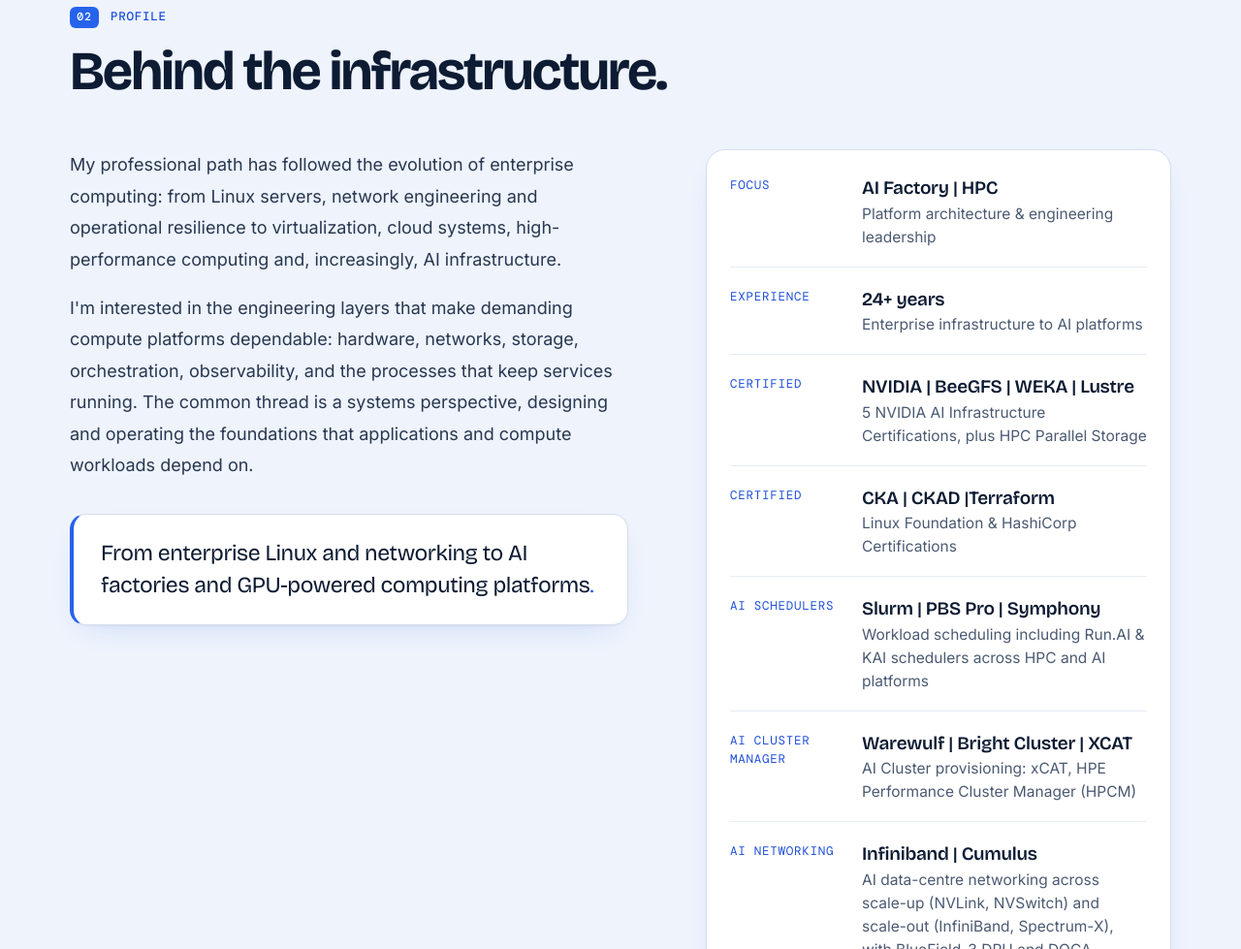
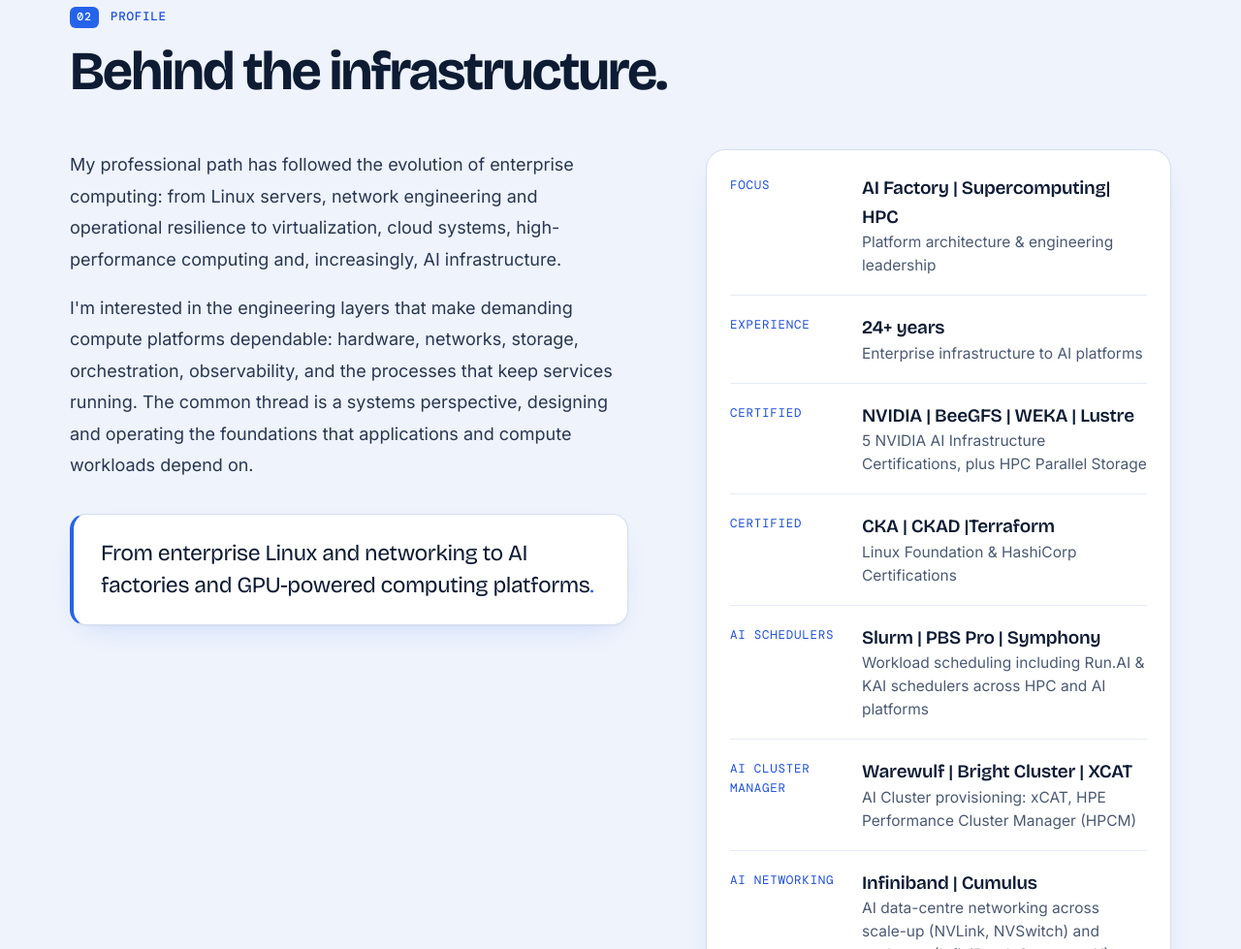
Before and after one commit to amitabhmca/Amitabh-Portfolio, a plain HTML site: page index.html in a window 1280 px wide. Shown: the part 4325-5304 px from the top of the page at 97% size. Drawn offline with nearby package versions, Linux system fonts and the light colour scheme.

Commit message:
Update index.html

```diff
--- a/index.html
+++ b/index.html
@@ -1006,7 +1006,7 @@ svg.icon { width: 1em; height: 1em; flex-shrink: 0; }
                     <blockquote class="about-quote">From enterprise Linux and networking to AI factories and GPU-powered computing platforms<span>.</span></blockquote>
                 </div>
                 <dl class="facts">
-                    <div><dt class="mono">Focus</dt><dd><b>AI Factory | HPC</b>Platform architecture &amp; engineering leadership</dd></div>
+                    <div><dt class="mono">Focus</dt><dd><b>AI Factory | Supercomputing| HPC</b>Platform architecture &amp; engineering leadership</dd></div>
                     <div><dt class="mono">Experience</dt><dd><b>24+ years</b>Enterprise infrastructure to AI platforms</dd></div>
                     <div><dt class="mono">Certified</dt><dd><b>NVIDIA | BeeGFS | WEKA | Lustre</b>5 NVIDIA AI Infrastructure Certifications, plus HPC Parallel Storage</dd></div>
                     <div><dt class="mono">Certified</dt><dd><b>CKA | CKAD |Terraform </b>Linux Foundation & HashiCorp Certifications</dd></div>
```
